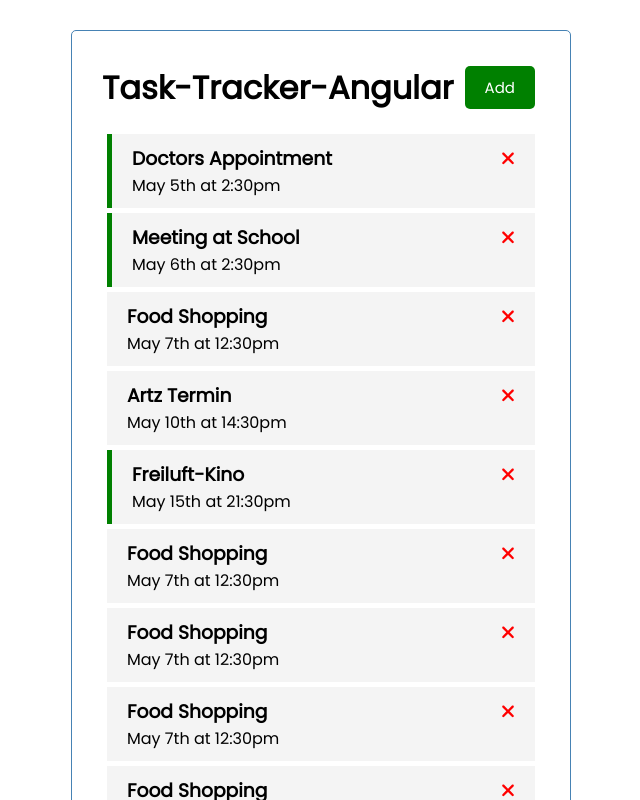
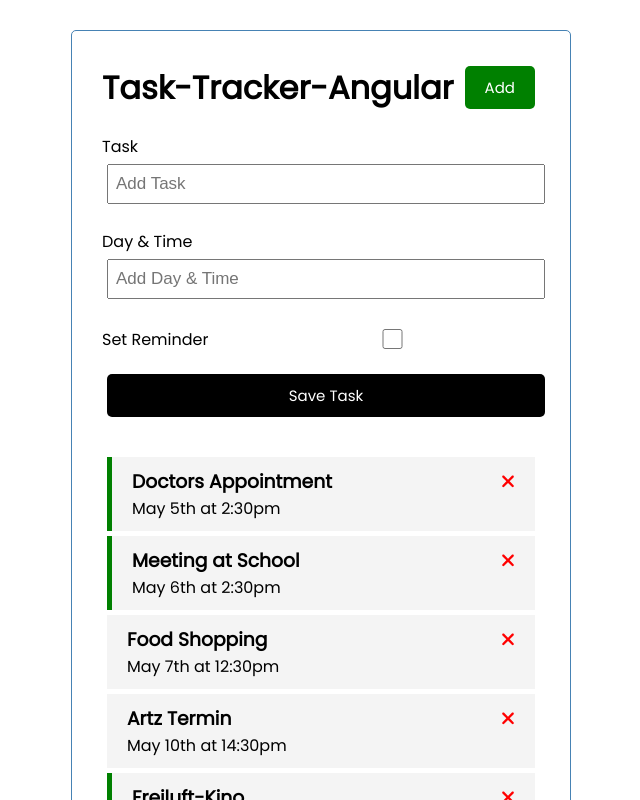
Before and after one commit to sara01rizo/task-tracker-angular-sara, an Angular app: page / in a window 1280 px wide. Shown: the top 800 px of the page, without its empty margins (319-959 px from the left). Built offline with nearby package versions, Linux system fonts and the light colour scheme; data requests are answered from the project's data file.

Commit message:
Create: add-task component use Headers

```diff
--- /dev/null
+++ b/src/app/components/add-task/add-task.component.css
@@ -0,0 +1,3 @@
+.add-form {
+  margin-bottom: 40px;
+}
--- /dev/null
+++ b/src/app/components/add-task/add-task.component.html
@@ -0,0 +1,15 @@
+<form class="add-form" (ngSubimt)="onSubmit">
+  <div class="form-control">
+    <label for="text">Task</label>
+    <input type="text" name="text" [(ngModel)]="text" id="text" placeholder="Add Task" />
+  </div>
+  <div class="form-control">
+    <label for="day">Day & Time</label>
+    <input type="text" name="day" [(ngModel)]="day" id="day" placeholder="Add Day & Time" />
+  </div>
+  <div class="form-control form-control-check">
+    <label for="reminder">Set Reminder</label>
+    <input type="checkbox" name="reminder" [(ngModel)]="reminder" id="reminder" />
+  </div>
+  <input type="submit" value="Save Task" class="btn btn-block" />
+</form>
--- /dev/null
+++ b/src/app/components/add-task/add-task.component.ts
@@ -0,0 +1,39 @@
+import { Component, OnInit, Output, EventEmitter } from '@angular/core';
+import {Task} from '../../Task';
+
+@Component({
+  selector: 'app-add-task',
+  templateUrl: './add-task.component.html',
+  styleUrls: ['./add-task.component.css']
+})
+export class AddTaskComponent implements OnInit {
+  @Output() onAddTask: EventEmitter<Task> = new EventEmitter();
+  text!: string;
+  day!: string;
+  reminder: boolean = false;
+
+  constructor() {}
+
+  ngOnInit(): void {}
+
+  onSubmit() {
+    if (!this.text) {
+      alert('Please add a task');
+      return;
+    }
+
+    const newTask: Task = {
+      text: this.text,
+      day: this.day,
+      reminder: this.reminder
+    };
+
+    this.onAddTask.emit(newTask);
+
+
+    this.text = '';
+    this.day = '';
+    this.reminder = false;
+  }
+
+}
--- a/src/app/components/tasks/tasks.component.html
+++ b/src/app/components/tasks/tasks.component.html
@@ -1,3 +1,4 @@
+<app-add-task (onAddTask)="addTask($event)"></app-add-task>
 <app-task-item
   *ngFor="let task of tasks"
   [task]="task"
--- a/src/app/components/tasks/tasks.component.ts
+++ b/src/app/components/tasks/tasks.component.ts
@@ -30,4 +30,8 @@
     this.taskService.updateTaskReminder(task).subscribe();
   }
 
+  addTask(task: Task) {
+    this.taskService.addTask(task).subscribe((task: any) => (this.tasks.push(task)));
+  }
+
 }
--- a/src/app/services/task.service.ts
+++ b/src/app/services/task.service.ts
@@ -30,4 +30,8 @@
     const url = `${this.apiUrl}/${task.id}`;
     return this.http.put<Task>(url, task, httpOptions);
   }
+
+  addTask(task: Task): Observable<Task> {
+    return this.http.post<Task>(this.apiUrl, task, httpOptions);
+  }
 }
```
Also changed, not shown: src/app/app.module.ts (+5 -2 lines), 1 other file (tests, documents, lock files or other folders).
